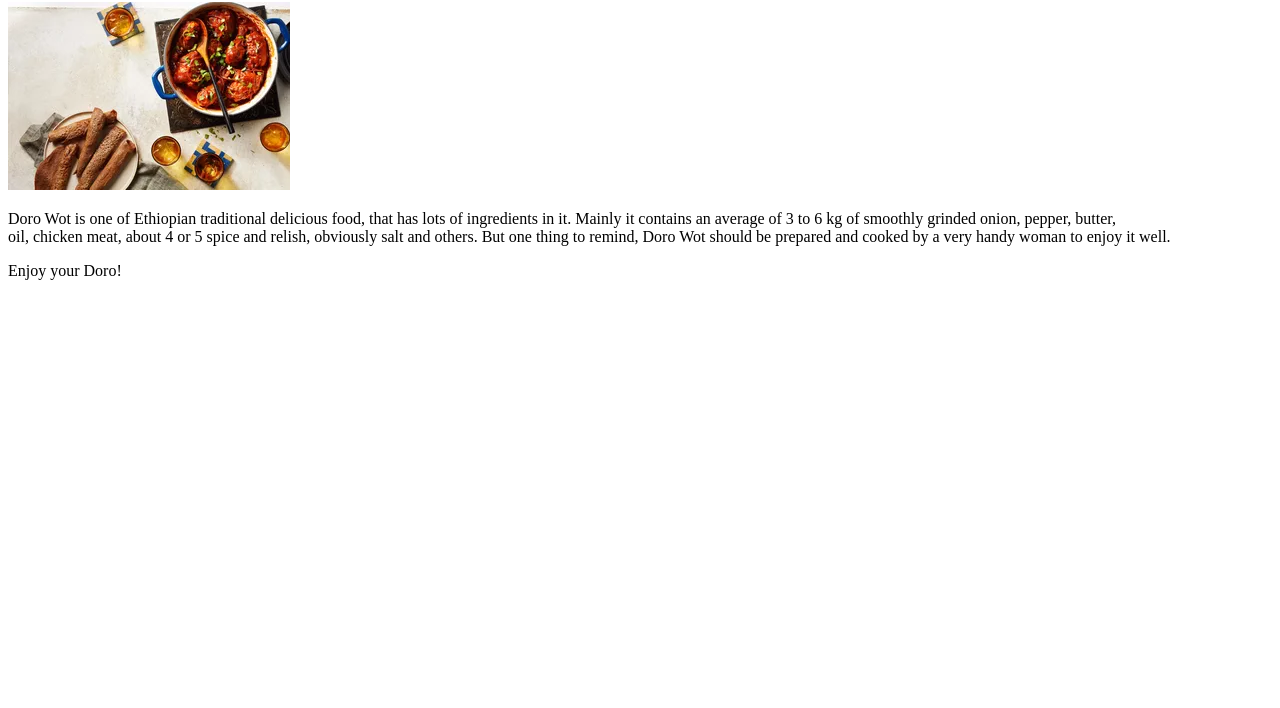
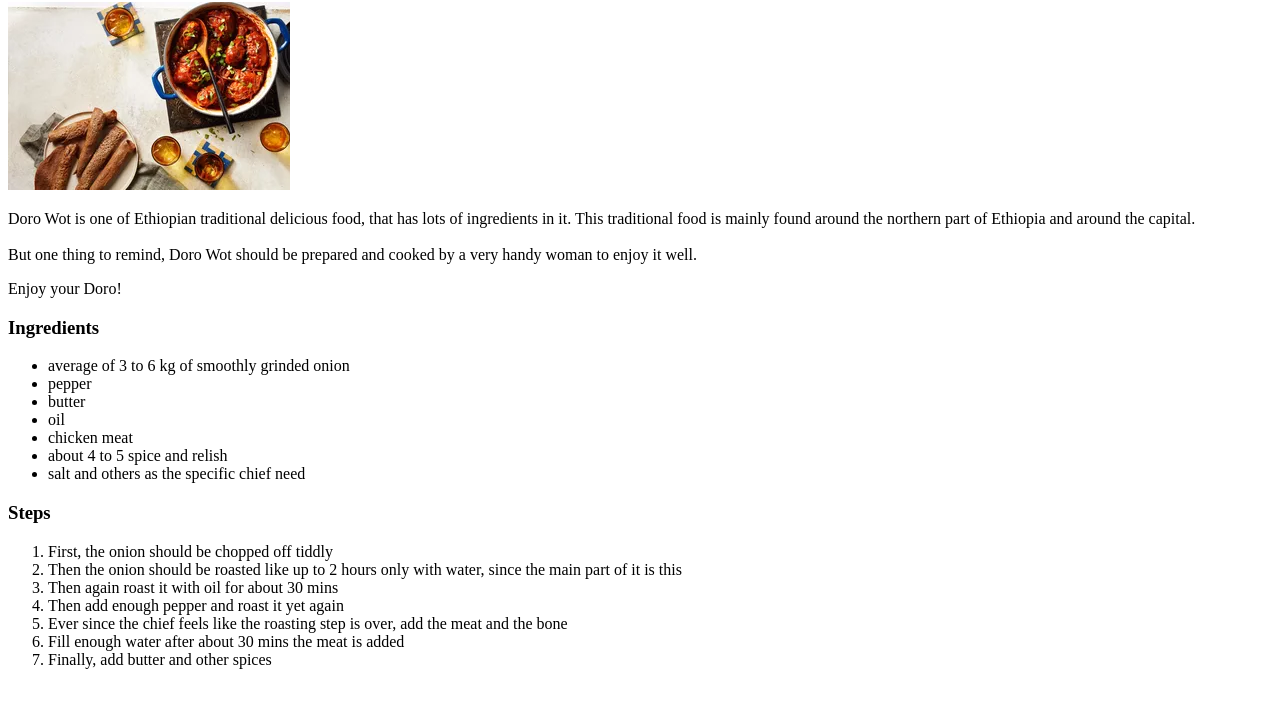
Before and after one commit to Yitbarek-M/odin-recipes, a plain HTML site: page recipes/doroWot.html in a window 1280 px wide. Shown: the part 78-786 px from the top of the page. Drawn offline with Linux system fonts and the light colour scheme.

```diff
--- a/recipes/doroWot.html
+++ b/recipes/doroWot.html
@@ -9,10 +9,30 @@
     <h1>Doro Wot</h1>
     <img src="/img/dorowot.jpg" alt="Image of the Doro wot">
     <p>Doro Wot is one of Ethiopian traditional delicious food, that has lots of ingredients in it.
-       Mainly it contains an average of 3 to 6 kg of smoothly grinded onion, pepper, butter, <br> oil, chicken meat,
-       about 4 or 5 spice and relish, obviously salt and others. But one thing to remind, Doro Wot should be
+       This traditional food is mainly found around the northern part of Ethiopia and around the capital.<br><br>
+       But one thing to remind, Doro Wot should be
        prepared and cooked by a very handy woman to enjoy it well.
     </p>
     <p>Enjoy your Doro!</p>
+    <h3>Ingredients</h3>
+    <ul>
+        <li>average of 3 to 6 kg of smoothly grinded onion</li>
+        <li>pepper</li>
+        <li>butter</li>
+        <li>oil</li>
+        <li>chicken meat</li>
+        <li>about 4 to 5 spice and relish</li>
+        <li>salt and others as the specific chief need</li>
+    </ul>
+    <h3>Steps</h3>
+    <ol>
+        <li>First, the onion should be chopped off tiddly</li>
+        <li>Then the onion should be roasted like up to 2 hours only with water, since the main part of it is this</li>
+        <li>Then again roast it with oil for about 30 mins</li>
+        <li>Then add enough pepper and roast it yet again</li>
+        <li>Ever since the chief feels like the roasting step is over, add the meat and the bone</li>
+        <li>Fill enough water after about 30 mins the meat is added</li>
+        <li>Finally, add butter and other spices</li>
+    </ol>
 </body>
 </html>
```
Also changed, not shown: recipes/firfir.html (added), recipes/kitfo.html (added).
